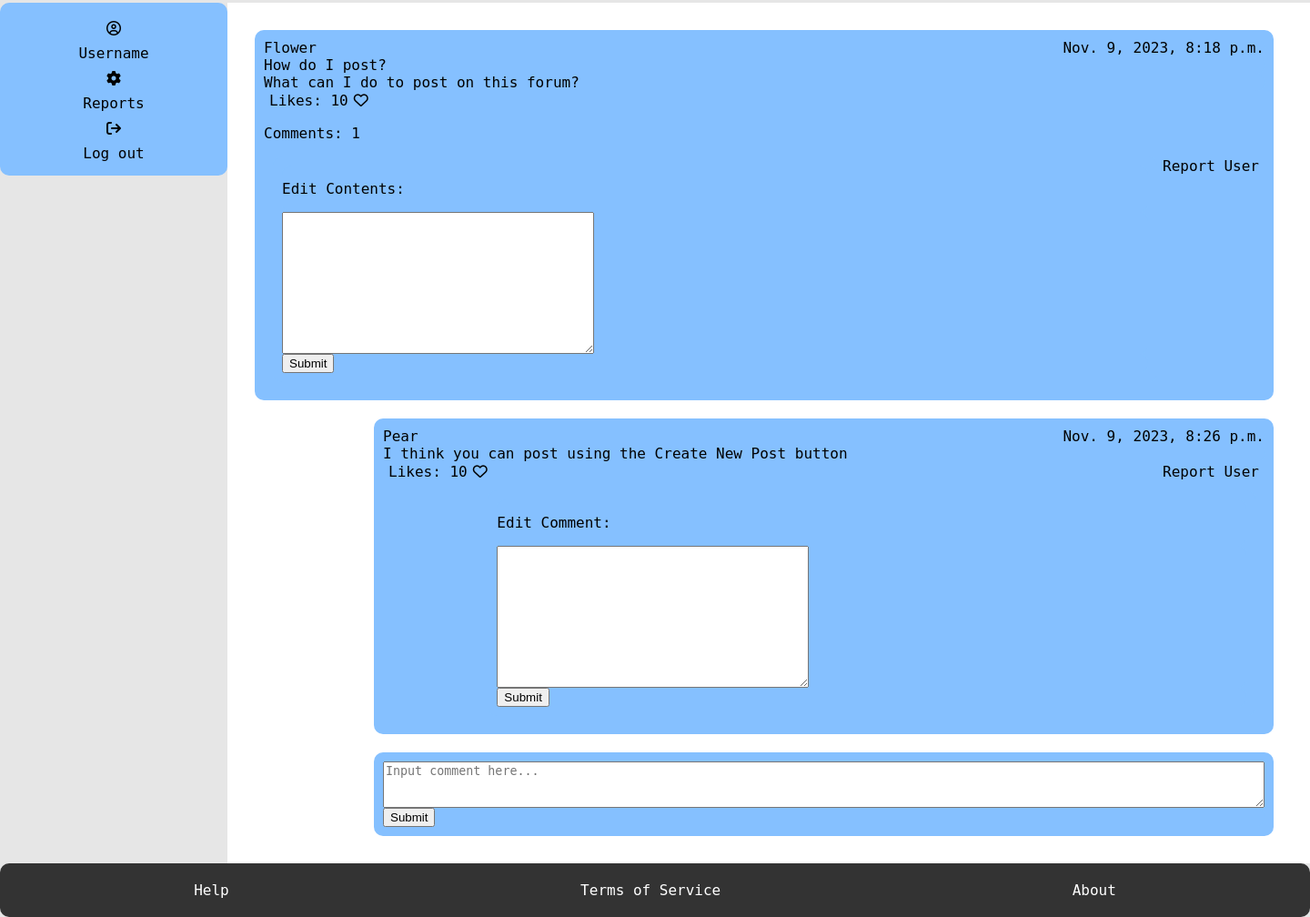
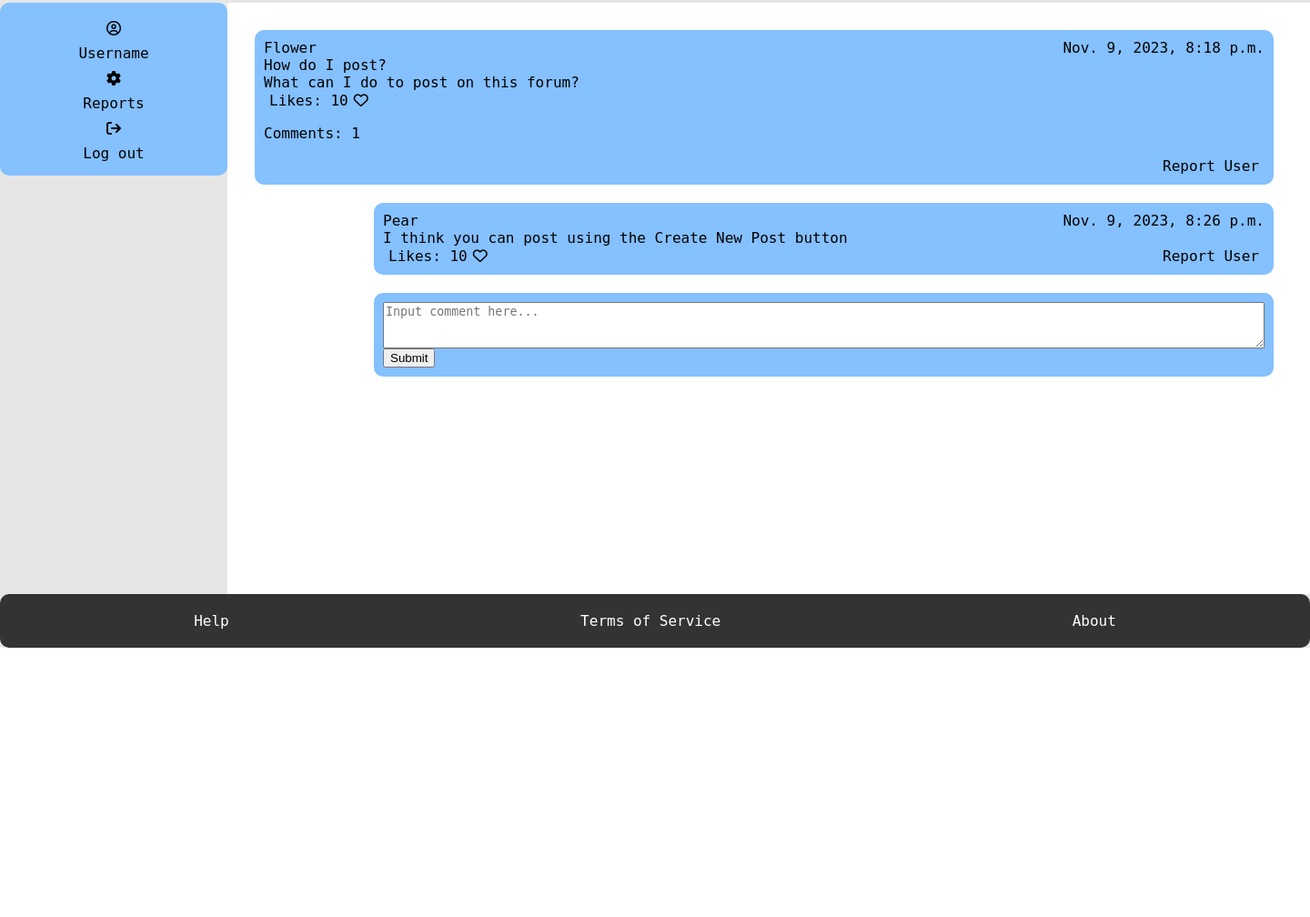
Before and after one commit to clg875/UR-Spaces, a Django app: a page that uses URSpaces/myapp/templates/posts.html in a window 1440 px wide. Shown: the part 88-1096 px from the top of the page at 91% size. After the commit the page ends 800 px from the top, so only its background shows below. Run offline with Django 4.2, Linux system fonts and the light colour scheme; a user stored in the database is signed in; data comes from the database, SQL or seed files in the repository; both versions use the stored data as it was after the commit; parts of the project's set-up code (start-up, migrations or seed data) failed here and were passed over; some libraries are stand-ins or nearby versions.

Commit message:
Edit hiding version 1.

```diff
--- a/URSpaces/myapp/static/javascript.js
+++ b/URSpaces/myapp/static/javascript.js
@@ -6,3 +6,16 @@ function reveal() {
       x.style.display = "none";
     }
   }
+
+  function revealComment() {
+    var x = document.getElementById("revealComment");
+    if (x.style.display === "none") {
+      x.style.display = "block";
+    } else {
+      x.style.display = "none";
+    }
+  }
+
+  function confirmPost() {
+    confirm("Are you sure you want to create this post?");
+  }
--- a/URSpaces/myapp/templates/posts.html
+++ b/URSpaces/myapp/templates/posts.html
@@ -24,11 +24,11 @@
             {% csrf_token %}
             <input type="submit" value="Delete Post" class="btn2" name="deletePost_btn" >
           </form>
-          <input type="button" value="Edit Post" class="btn2">
+          <input onclick="reveal()", type="button" value="Edit Post" class="btn2">
           {%else%}
           <input type="button" value="Report User" class="btn2">
           {% endif %}
-
+          <div id = "reveal" style="display: none">
           <form action="." method="POST">
             {% csrf_token %}
             <section class="box">
@@ -49,6 +49,7 @@
             </div>
           </section>
         </form>
+      </div>
 
       </section>
 
@@ -75,13 +76,14 @@
               {% csrf_token %}
               <input type="submit" value="Delete Comment" class="btn2" name="deleteComment_btn" >
               </form>
-              <input type="button" value="Edit Comment" class="btn2">
+              <input type="button", onclick="revealComment()", value="Edit Comment" class="btn2">
               {%else%}
               <input type="button" value="Report User" class="btn2">
               {% endif %}
 
               <form action="." method="POST">
                 {% csrf_token %}
+                <div id = "revealComment" style="display: none">
                 <section class="sub-box">
                 <div class="forum-item">
                   <p> Edit Comment: </p>
@@ -99,7 +101,9 @@
                   <input type="submit" value="Submit" name="editComment_form">
                 </div>
               </section>
+            </div>
             </form>
+
           </section>
           {% endfor %}
 
```
Also changed, not shown: URSpaces/db.sqlite3.
